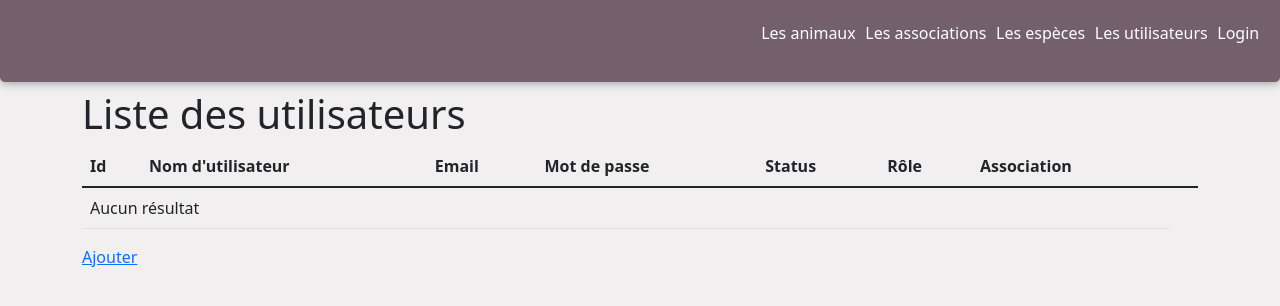
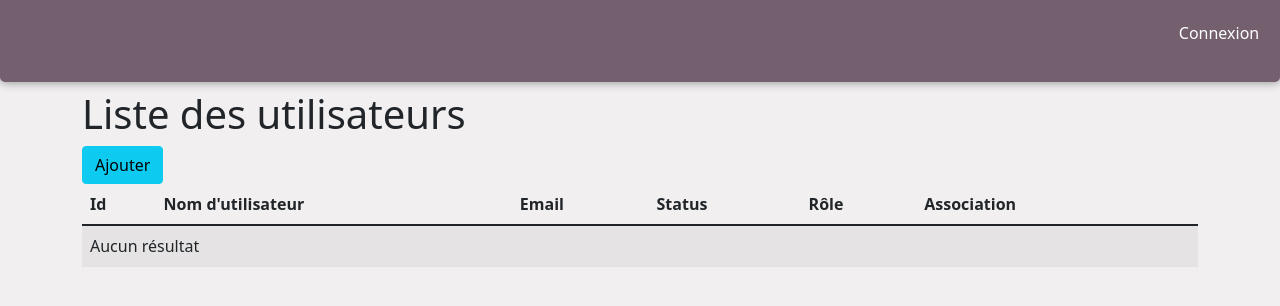
Before and after one commit to julienl81/boule-de-poils-back, a Symfony app: template templates/back/user/index.html.twig in a window 1280 px wide. Shown: the top 306 px of the page. Run offline with Twig, Linux system fonts and the light colour scheme; the template is opened without the code that fills it, so the values that code supplies are empty; some libraries are stand-ins or nearby versions.

Commit message:
feat(backoffice): add toggle login/logout and restiction of access (in twig) regarding roles

```diff
--- a/templates/back/user/_delete_form.html.twig
+++ b/templates/back/user/_delete_form.html.twig
@@ -1,4 +1,4 @@
 <form method="post" action="{{ path('app_back_user_delete', {'id': user.id}) }}" onsubmit="return confirm('Are you sure you want to delete this item?');">
     <input type="hidden" name="_token" value="{{ csrf_token('delete' ~ user.id) }}">
-    <button class="btn">Supprimer</button>
+    <button class="btn btn-danger">Supprimer</button>
 </form>
--- a/templates/back/user/_form.html.twig
+++ b/templates/back/user/_form.html.twig
@@ -1,4 +1,4 @@
 {{ form_start(form) }}
     {{ form_widget(form) }}
-    <button class="btn">{{ button_label|default('Save') }}</button>
+    <button class="btn btn-success mb-3">{{ button_label|default('Save') }}</button>
 {{ form_end(form) }}
--- a/templates/back/user/edit.html.twig
+++ b/templates/back/user/edit.html.twig
@@ -3,12 +3,12 @@
 {% block title %}Edit User{% endblock %}
 
 {% block body %}
-<div class="container">
+<div class="container w-50 mx-auto">
     <h1>Modifier le compte utilisateur</h1>
 
-    {{ include('back/user/_form.html.twig', {'button_label': 'Update'}) }}
+    {{ include('back/user/_form.html.twig', {'button_label': 'Mettre à jour'}) }}
 
-    <a href="{{ path('app_back_user_index') }}">Retour à la liste</a>
+    <a class="btn btn-primary float-end" href="{{ path('app_back_user_index') }}">Retour à la liste</a>
 
     {{ include('back/user/_delete_form.html.twig') }}
     </div>
--- a/templates/back/user/index.html.twig
+++ b/templates/back/user/index.html.twig
@@ -6,13 +6,15 @@
 <div class="container">
     <h1>Liste des utilisateurs</h1>
 
-    <table class="table">
+    <a class="btn btn-info" href="{{ path('app_back_user_new') }}">Ajouter</a>
+
+    <table class="table table-hover table-striped">
         <thead>
             <tr>
                 <th>Id</th>
                 <th>Nom d'utilisateur</th>
                 <th>Email</th>
-                <th>Mot de passe</th>
+                {# <th>Mot de passe</th> #}
                 <th>Status</th>
                 <th>Rôle</th>
                 <th>Association</th>
@@ -25,13 +27,13 @@
                 <td>{{ user.id }}</td>
                 <td>{{ user.pseudo }}</td>
                 <td>{{ user.email }}</td>
-                <td>{{ user.password }}</td>
+                {# <td>{{ user.password }}</td> #}
                 <td>{{ user.active ? 'Actif' : 'Inactif' }}</td>
                 <td>{{ user.roles|join(', ') }}</td>
                 <td>{{ user.association|join(', ') }}</td>
                 <td>
-                    <a href="{{ path('app_back_user_show', {'id': user.id}) }}">Voir plus</a>
-                    <a href="{{ path('app_back_user_edit', {'id': user.id}) }}">Modifier</a>
+                    <a class="btn btn-sm btn-warning" href="{{ path('app_back_user_show', {'id': user.id}) }}">Voir plus</a>
+                    <a class="btn btn-sm btn-success" href="{{ path('app_back_user_edit', {'id': user.id}) }}">Modifier</a>
                 </td>
             </tr>
         {% else %}
@@ -42,6 +44,5 @@
         </tbody>
     </table>
 
-    <a href="{{ path('app_back_user_new') }}">Ajouter</a>
     </div>
 {% endblock %}
--- a/templates/back/user/new.html.twig
+++ b/templates/back/user/new.html.twig
@@ -3,7 +3,7 @@
 {% block title %}New User{% endblock %}
 
 {% block body %}
-<div class="container">
+<div class="container w-50 mx-auto">
     <h1>Create new User</h1>
 
     {{ include('back/user/_form.html.twig') }}
--- a/templates/back/user/show.html.twig
+++ b/templates/back/user/show.html.twig
@@ -3,7 +3,7 @@
 {% block title %}User{% endblock %}
 
 {% block body %}
-<div class="container">
+<div class="container w-50 mx-auto">
     <h1>User</h1>
 
     <table class="table">
@@ -39,9 +39,9 @@
         </tbody>
     </table>
 
-    <a href="{{ path('app_back_user_index') }}">back to list</a>
+    <a class="btn btn-secondary" href="{{ path('app_back_user_index') }}">back to list</a>
 
-    <a href="{{ path('app_back_user_edit', {'id': user.id}) }}">edit</a>
+    <a class="btn btn-warning" href="{{ path('app_back_user_edit', {'id': user.id}) }}">edit</a>
 
     {{ include('back/user/_delete_form.html.twig') }}
     </div>
--- a/templates/base.html.twig
+++ b/templates/base.html.twig
@@ -27,31 +27,38 @@
                 <img class="navbar__logo" src="" alt="" />
                 <h5 class="navbar__title">Boules de poil</h5>
                 <ul class="navbar__links">
+        {% if app.user %}
                     <li class="navbar__item slideInDown-1">
                     <a href="{{ path('app_animal_index') }}" class="navbar__link">
-                        Les animaux
+                        Animaux
                     </a>
+                    {% if is_granted('ROLE_ADMIN') %}
                     <li class="navbar__item slideInDown-2 ">
                     <a href="{{ path('app_association_index') }}" class="navbar__link">
-                        Les associations
+                        Associations
                     </a>
                     </li>
                     <li class="navbar__item slideInDown-3">
                     <a href="{{ path('app_species_index') }}" class="navbar__link">
-                        Les espèces
+                        Espèces
                     </a>
                     </li>
                     <li class="navbar__item slideInDown-4">
                     <a href="{{ path('app_back_user_index') }}" class="navbar__link">
-                        Les utilisateurs
+                        Utilisateurs
                     </a>
                     </li>
+                    {% endif %}
                     <li class="navbar__item slideInDown-4">
-                    <a href="{{ path('app_login') }}" class="navbar__link">
-                        Login
+                    <a href="{{ path('app_logout') }}" class="navbar__link">
+                        Déconnexion
                     </a>
                     </li>
                 </ul>
+                {% else %}
+                <a href="{{ path('app_login') }}" class="navbar__link">Connexion</a>
+
+            {% endif %}
             </nav>
         </header>
         {% endblock %}
```
